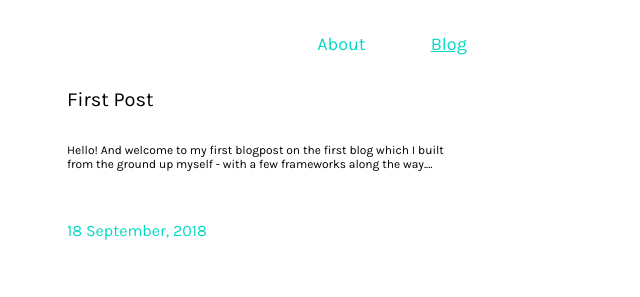
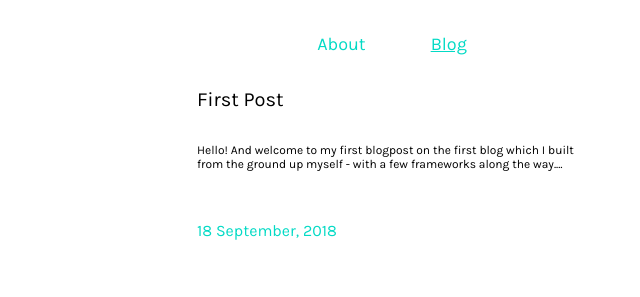
Before and after one commit to lwkchan/personal-blog, a Gatsby site: page /blog in a window 1280 px wide. Shown: the whole page, without its empty margins (248-888 px from the left). Built offline with nearby package versions, Linux system fonts and the light colour scheme; Gatsby itself is replaced by a stand-in of ours.

Commit message:
post: fix first post and blogpage styling

```diff
--- a/src/components/article-preview.js
+++ b/src/components/article-preview.js
@@ -17,7 +17,7 @@ const ArticleCard = styled.article`
     color: ${(props) => props.theme.primaryColor};
     margin: 0 auto;
     display: flex;
-    justify-content: space-between;
+    justify-content: space-around;
     margin: 30px auto;
     height: auto;
     text-decoration: none;
--- a/src/pages/blog.js
+++ b/src/pages/blog.js
@@ -1,8 +1,6 @@
 import ArticlePreview from '../components/article-preview'
 import Layout from '../components/layout'
 import React from 'react'
-
-
 
 const Blog = ({data}) => {
   const blogposts = data.allMarkdownRemark.edges
@@ -30,13 +28,6 @@ export const pageQuery = graphql`
           frontmatter {
             title
             date(formatString: "DD MMMM, YYYY")
-            indexImage {
-              childImageSharp {
-                resolutions(width:152, height:152) {
-                  ...GatsbyImageSharpResolutions
-                }
-              }
-            }
           }
           fields {
             slug
--- a/src/posts/first-post.md
+++ b/src/posts/first-post.md
@@ -1,10 +1,11 @@
 ---
 title: "First Post"
-date: "2018-9-18"
+date: "2018-09-18"
+indexImage: ""
 ---
 
 Hello! And welcome to my first blogpost on the first blog which I built from the ground up myself - with a few frameworks along the way.
 
-Inspired by [Shwan Swyx Wang](https://twitter.com/@swyx), I aim to use this blog to start 'learning in public'. That means, using this blog to show my notes and thought processes.
+Inspired by [Shwan Swyx Wang](https://twitter.com/@swyx), I aim to use this blog to 'learn in public'. That means, using this blog to show my notes and thought processes.
 
 Effective learning manifests in different ways in different people. Some people learn effectively by reading words, others by pictoral representations, some through analogies and stories. For me, learning comes about through a mixture of reading and writing. I love reading stories and thinking about how their structure got me to a point of understanding and appreciation. Then, as a second step, I love relaying those stories through my own words and my own style of writing. So I hope this blog becomes a journal of my own personal learning journey.
```
Also changed, not shown: src/templates/blogpost.js (+18 -1 lines).
